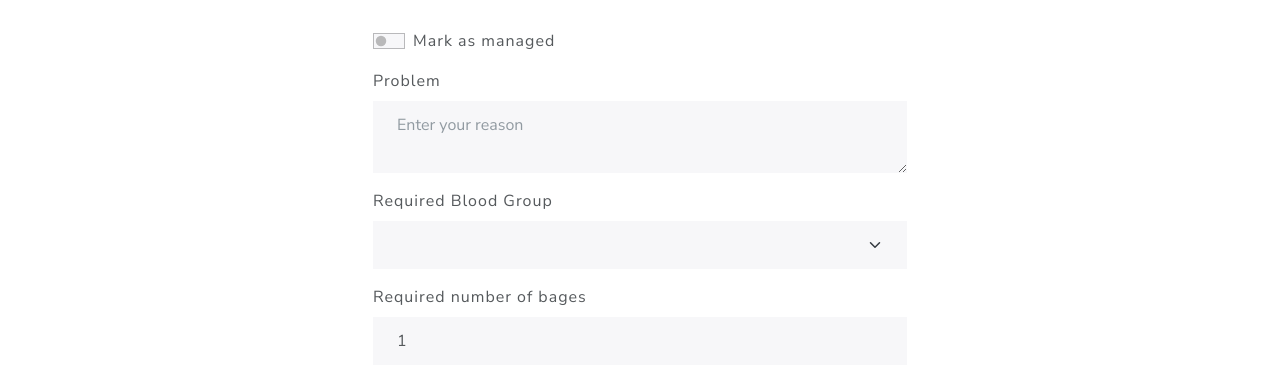
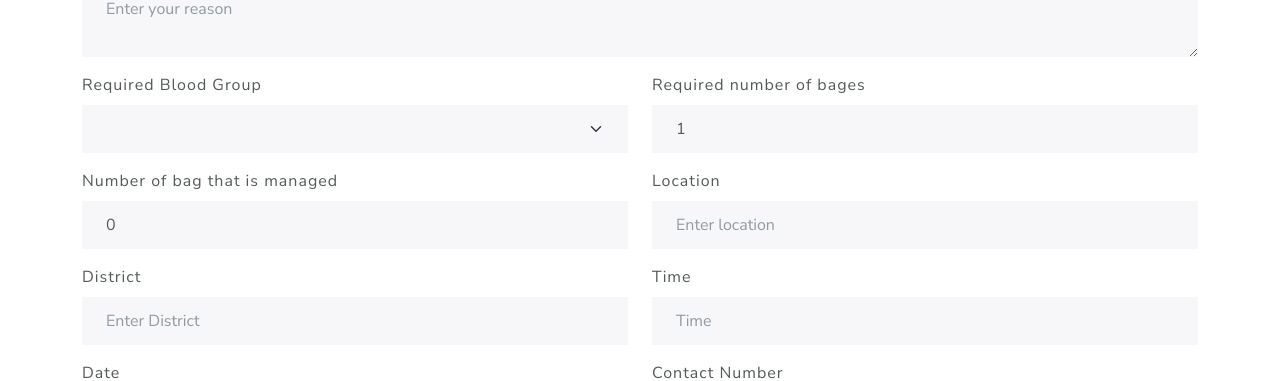
Before and after one commit to SMNAFI/Plasma, a React (Create React App) app: page /feed/1/edit in a window 1280 px wide. Shown: the part 419-800 px from the top of the page. Built offline with nearby package versions, Linux system fonts and the light colour scheme; no server answers; the database is empty.

Commit message:
search fixed

```diff
--- a/src/components/Request.js
+++ b/src/components/Request.js
@@ -17,7 +17,7 @@ const Donar = ({ request }) => {
     date,
     numBag,
     contact,
-    area,
+    location,
     district,
     numManaged,
     // response,
@@ -39,7 +39,7 @@ const Donar = ({ request }) => {
         <Card.Text>Number of bages: {numBag}</Card.Text>
         <Card.Text>Contuct Number: {contact}</Card.Text>
         <Card.Text>
-          Location: {area}, {district}
+          Location: {location}, {district}
         </Card.Text>
         <Card.Text>Bag managed: {numManaged}</Card.Text>
         {/* <Card.Text>Total response: {response.length}</Card.Text> */}
--- a/src/screens/RequestDetailsScreen.js
+++ b/src/screens/RequestDetailsScreen.js
@@ -24,7 +24,7 @@ function RequestDetailsScreen() {
     date,
     numBag,
     contact,
-    area,
+    location,
     district,
     numManaged,
     isManaged,
@@ -74,7 +74,7 @@ function RequestDetailsScreen() {
               <Card.Text>Number of bages: {numBag}</Card.Text>
               <Card.Text>Contuct Number: {contact}</Card.Text>
               <Card.Text>
-                Location: {area}, {district}
+                Location: {location}, {district}
               </Card.Text>
               <Card.Text>Bag managed: {numManaged}</Card.Text>
               {/* <Card.Text>Total response: {response.length}</Card.Text> */}
--- a/src/screens/RequestEditScreen.js
+++ b/src/screens/RequestEditScreen.js
@@ -1,8 +1,7 @@
 import React, { useEffect, useState } from 'react'
 import { doc, getDoc, setDoc } from 'firebase/firestore'
 import { db } from '../firebase'
-import { Button, Form } from 'react-bootstrap'
-import FormContainer from '../components/FormContainer'
+import { Button, Col, Form, Row } from 'react-bootstrap'
 import Loader from '../components/Loader'
 import Message from '../components/Message'
 import { useParams } from 'react-router-dom'
@@ -16,6 +15,7 @@ const RequestEditScreen = () => {
   const [numBag, setNumBag] = useState(1)
   const [contact, setContact] = useState('')
   const [location, setLocation] = useState('')
+  const [district, setDistrict] = useState('')
   const [isManaged, setIsManaged] = useState(false)
   const [numManaged, setNumManaged] = useState(0)
   const [success, setSuccess] = useState(false)
@@ -38,11 +38,13 @@ const RequestEditScreen = () => {
         setNumBag(res.numBag)
         setContact(res.contact)
         setLocation(res.location)
+        setDistrict(res.district)
         setIsManaged(res.isManaged)
         setNumManaged(res.numManaged)
 
         setLoading(false)
       } catch (error) {
+        setLoading(false)
         setError(error.message)
         console.log(error)
         console.log(error.message)
@@ -71,6 +73,7 @@ const RequestEditScreen = () => {
           numManaged,
           contact,
           location,
+          district,
         },
         { merge: true }
       )
@@ -86,7 +89,6 @@ const RequestEditScreen = () => {
 
   return (
     <>
-      <FormContainer>
       <h1 className='text-center my-5'>Edit your request</h1>
 
       {success && <Message>Request updated successfully</Message>}
@@ -115,6 +117,8 @@ const RequestEditScreen = () => {
           ></Form.Control>
         </Form.Group>
 
+        <Row>
+          <Col md={6}>
             <Form.Group controlId='bloodGroup' className='mb-3'>
               <Form.Label>Required Blood Group</Form.Label>
               <Form.Select
@@ -133,7 +137,9 @@ const RequestEditScreen = () => {
                 <option>O-</option>
               </Form.Select>
             </Form.Group>
+          </Col>
 
+          <Col md={6}>
             <Form.Group controlId='numBag' className='mb-3'>
               <Form.Label>Required number of bages</Form.Label>
               <Form.Control
@@ -145,7 +151,9 @@ const RequestEditScreen = () => {
                 min='1'
               ></Form.Control>
             </Form.Group>
+          </Col>
 
+          <Col md={6}>
             <Form.Group controlId='numManaged' className='mb-3'>
               <Form.Label>Number of bag that is managed</Form.Label>
               <Form.Control
@@ -157,7 +165,9 @@ const RequestEditScreen = () => {
                 min='0'
               ></Form.Control>
             </Form.Group>
+          </Col>
 
+          <Col md={6}>
             <Form.Group controlId='location' className='mb-3'>
               <Form.Label>Location</Form.Label>
               <Form.Control
@@ -168,18 +178,35 @@ const RequestEditScreen = () => {
                 required={true}
               ></Form.Control>
             </Form.Group>
+          </Col>
 
+          <Col md={6}>
+            <Form.Group controlId='district' className='mb-3'>
+              <Form.Label>District</Form.Label>
+              <Form.Control
+                type='text'
+                placeholder='Enter District'
+                value={district}
+                onChange={(e) => setDistrict(e.target.value)}
+                required={true}
+              ></Form.Control>
+            </Form.Group>
+          </Col>
+
+          <Col md={6}>
             <Form.Group controlId='time' className='mb-3'>
               <Form.Label>Time</Form.Label>
               <Form.Control
-              type='time'
+                type='text'
                 placeholder='Time'
                 value={time}
                 onChange={(e) => setTime(e.target.value)}
                 required={true}
               ></Form.Control>
             </Form.Group>
+          </Col>
 
+          <Col md={6}>
             <Form.Group controlId='lastDonation' className='mb-3'>
               <Form.Label>Date</Form.Label>
               <Form.Control
@@ -190,7 +217,9 @@ const RequestEditScreen = () => {
                 required={true}
               ></Form.Control>
             </Form.Group>
+          </Col>
 
+          <Col md={6}>
             <Form.Group controlId='contact' className='mb-3'>
               <Form.Label>Contact Number</Form.Label>
               <Form.Control
@@ -203,12 +232,13 @@ const RequestEditScreen = () => {
                 title='11 digits phone number'
               ></Form.Control>
             </Form.Group>
+          </Col>
+        </Row>
 
         <Button type='submit' varient='primary'>
           Update
         </Button>
       </Form>
-      </FormContainer>
     </>
   )
 }
--- a/src/screens/RequestScreen.js
+++ b/src/screens/RequestScreen.js
@@ -1,8 +1,7 @@
 import React, { useEffect, useState } from 'react'
 import { collection, addDoc, serverTimestamp } from 'firebase/firestore'
-import FormContainer from '../components/FormContainer'
 import Message from './../components/Message'
-import { Button, Form } from 'react-bootstrap'
+import { Button, Col, Form, Row } from 'react-bootstrap'
 import { db } from './../firebase'
 import Loader from './../components/Loader'
 import { useSelector } from 'react-redux'
@@ -16,6 +15,7 @@ const RequestPage = () => {
   const [numBag, setNumBag] = useState(1)
   const [contact, setContact] = useState('')
   const [location, setLocation] = useState('')
+  const [district, setDistrict] = useState('')
   const [success, setSuccess] = useState(false)
   const [loading, setLoading] = useState(false)
   const [error, setError] = useState(null)
@@ -38,6 +38,7 @@ const RequestPage = () => {
         problem,
         bloodGroup,
         location,
+        district,
         numBag,
         contact,
         time,
@@ -48,16 +49,17 @@ const RequestPage = () => {
       })
       setProblem('')
       setBloodGroup('A+')
-      setLocation('')
       setNumBag(1)
       setContact('')
       setLocation('')
+      setDistrict('')
       setTime('')
       setDate('')
       setLoading(false)
       setSuccess(true)
       // console.log(res)
     } catch (error) {
+      setLoading(false)
       setError(error)
       console.log(error)
     }
@@ -65,7 +67,6 @@ const RequestPage = () => {
 
   return (
     <>
-      <FormContainer>
       <h1 className='text-center my-5'>Request for blood</h1>
 
       {success && <Message>Request posted successfully</Message>}
@@ -84,6 +85,8 @@ const RequestPage = () => {
           ></Form.Control>
         </Form.Group>
 
+        <Row>
+          <Col md={6}>
             <Form.Group controlId='bloodGroup' className='mb-3'>
               <Form.Label>Required Blood Group</Form.Label>
               <Form.Select
@@ -102,7 +105,8 @@ const RequestPage = () => {
                 <option>O-</option>
               </Form.Select>
             </Form.Group>
-
+          </Col>
+          <Col md={6}>
             <Form.Group controlId='numBag' className='mb-3'>
               <Form.Label>Required number of bages</Form.Label>
               <Form.Control
@@ -114,7 +118,11 @@ const RequestPage = () => {
                 min='1'
               ></Form.Control>
             </Form.Group>
+          </Col>
+        </Row>
 
+        <Row>
+          <Col md={6}>
             <Form.Group controlId='location' className='mb-3'>
               <Form.Label>Location</Form.Label>
               <Form.Control
@@ -125,18 +133,23 @@ const RequestPage = () => {
                 required={true}
               ></Form.Control>
             </Form.Group>
-
-          {/* <Form.Group controlId='time' className='mb-3'>
-            <Form.Label>Time</Form.Label>
+          </Col>
+          <Col md={6}>
+            <Form.Group controlId='district' className='mb-3'>
+              <Form.Label>District</Form.Label>
               <Form.Control
-              type='time'
-              placeholder='Time'
-              value={time}
-              onChange={(e) => setTime(e.target.value)}
+                type='text'
+                placeholder='Enter district'
+                value={district}
+                onChange={(e) => setDistrict(e.target.value)}
                 required={true}
               ></Form.Control>
-          </Form.Group> */}
+            </Form.Group>
+          </Col>
+        </Row>
 
+        <Row>
+          <Col md={6}>
             <Form.Group controlId='time' className='mb-3'>
               <Form.Label>Time</Form.Label>
               <Form.Control
@@ -147,7 +160,8 @@ const RequestPage = () => {
                 required={true}
               ></Form.Control>
             </Form.Group>
-
+          </Col>
+          <Col md={6}>
             <Form.Group controlId='lastDonation' className='mb-3'>
               <Form.Label>Date</Form.Label>
               <Form.Control
@@ -158,6 +172,8 @@ const RequestPage = () => {
                 required={true}
               ></Form.Control>
             </Form.Group>
+          </Col>
+        </Row>
 
         <Form.Group controlId='contact' className='mb-3'>
           <Form.Label>Contact Number</Form.Label>
@@ -176,7 +192,6 @@ const RequestPage = () => {
           Submit your request
         </Button>
       </Form>
-      </FormContainer>
     </>
   )
 }
```
Also changed, not shown: src/screens/RequestFeedScreen.js (+15 -9 lines). Lines whose indentation alone changed are shown as unchanged.
